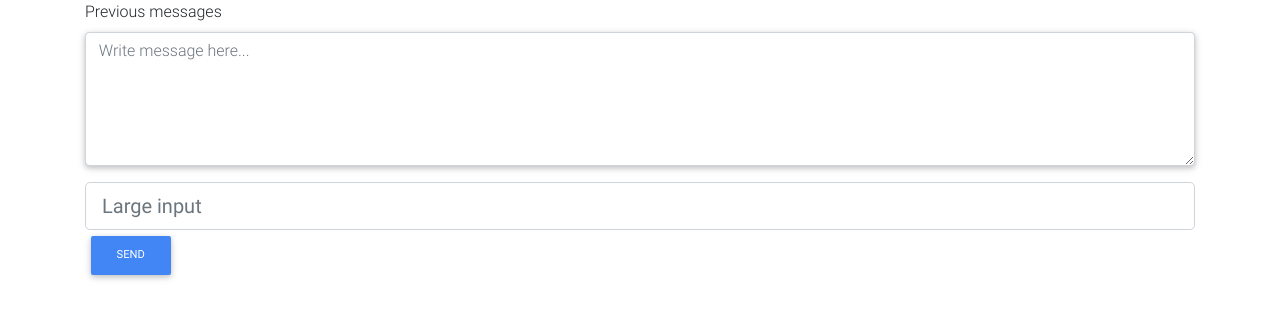
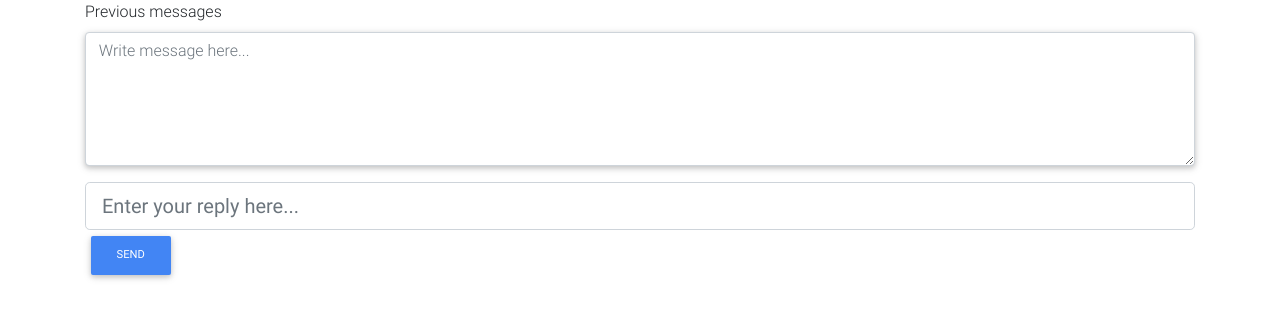
Before and after one commit to Alexmhack/channels_tutorial, a Django app: template mysite/chat/templates/chat/room.html in a window 1280 px wide. Shown: the top 319 px of the page. Run offline with Django 3.2, Linux system fonts and the light colour scheme; the template is opened without the code that fills it, so the values that code supplies are empty; some libraries are stand-ins or nearby versions.

Commit message:
change placeholder

```diff
--- a/mysite/chat/templates/chat/room.html
+++ b/mysite/chat/templates/chat/room.html
@@ -17,7 +17,7 @@
 		<!-- input field -->
 		<!-- Large input -->
 		<input id="chat-message-input" class="form-control form-control-lg" type="text"
-		placeholder="Large input">
+		placeholder="Enter your reply here...">
 
 		<!-- send button -->
 		<button id="chat-message-submit" type="submit" class="btn btn-primary btn-md">Send</button>
```
